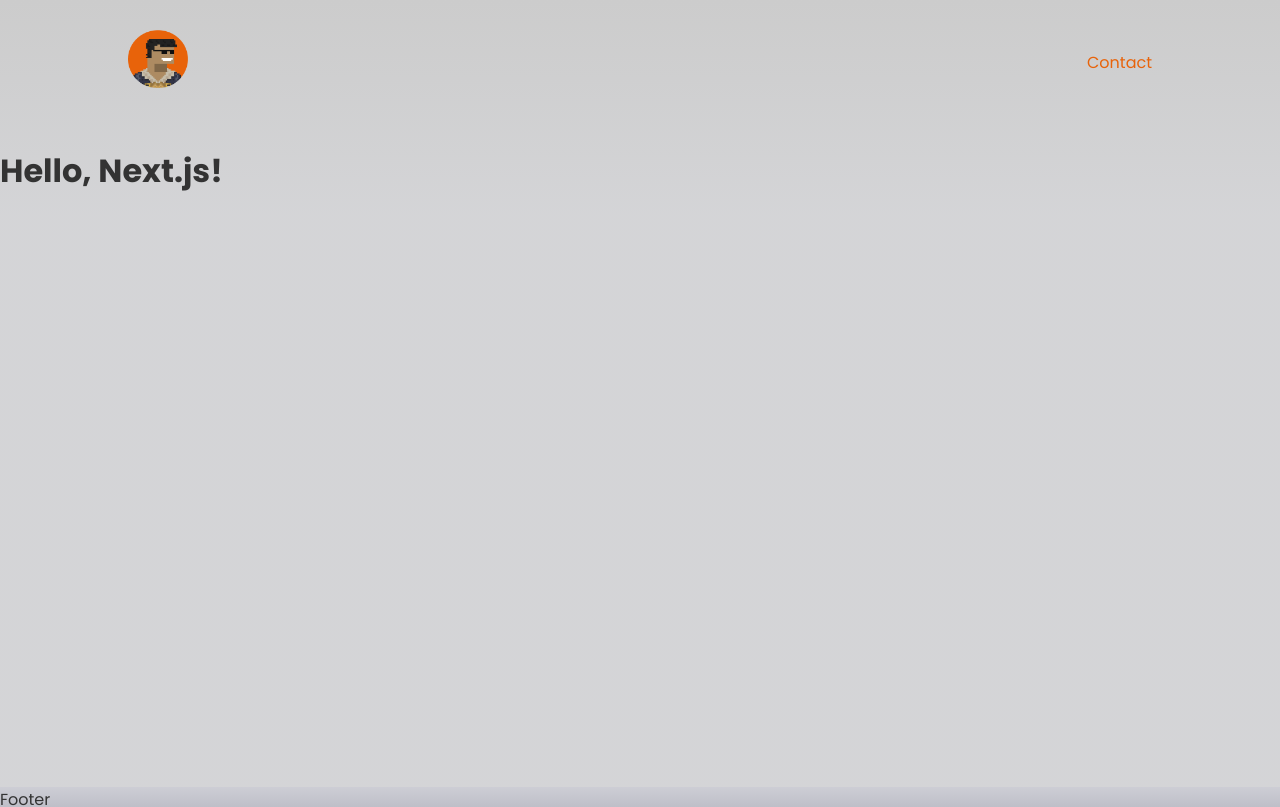
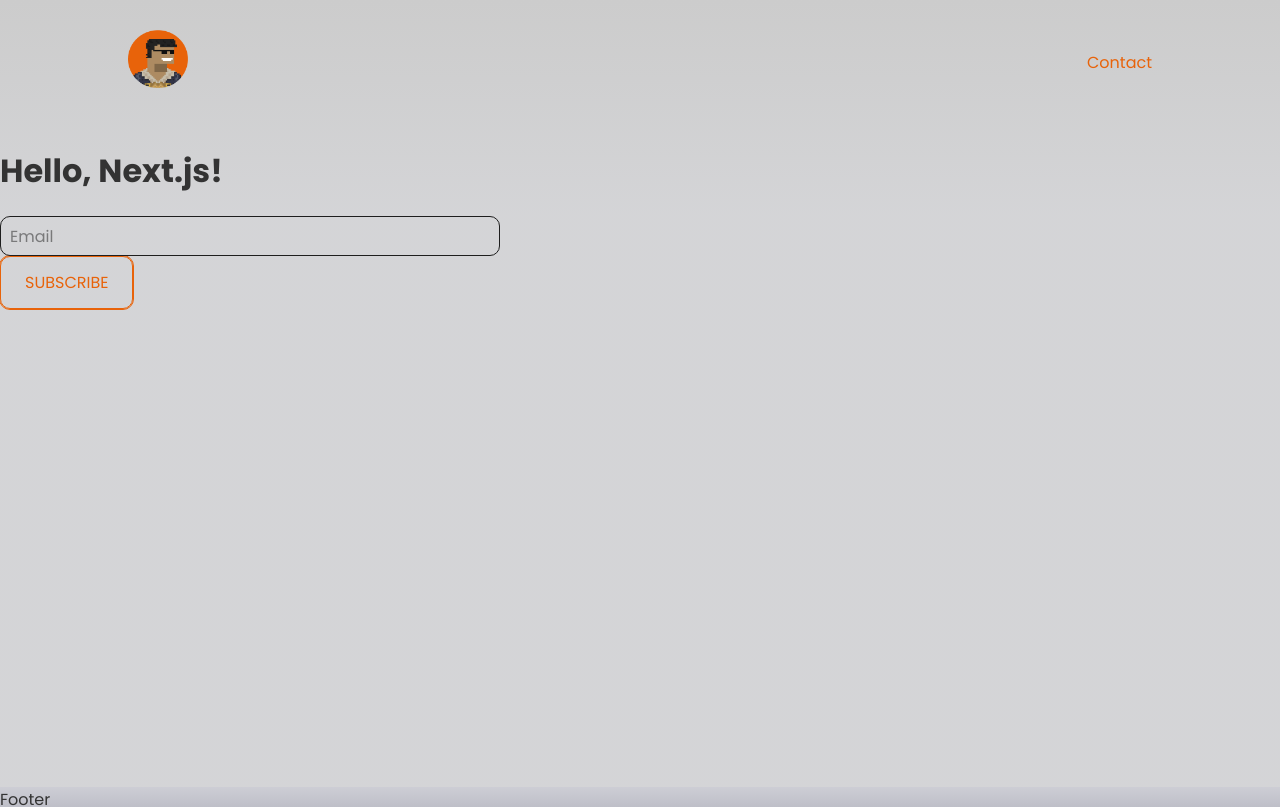
Before and after one commit to dubeyKartikay/m-lange-blog, a Next.js app: page / in a window 1280 px wide. Shown: the top 807 px of the page. Built offline with nearby package versions, Linux system fonts and the light colour scheme.

Commit message:
subscribe button and input fielf added

```diff
--- a/app/page.jsx
+++ b/app/page.jsx
@@ -1,7 +1,13 @@
 import Navbar from "../components/Navbar/Navbar";
 import styles from "../styles/app/page.module.scss";
+import SubscribeButton from "../components/SubscribeButton/SubscribeButton";
+import Subscribe from "../components/Subscribe/Subscribe";
 export default function Page() {
-    return <div className={styles.page}>
+  return (
+    <div className={styles.page}>
       <h1>Hello, Next.js!</h1>
-    </div>;
-  }
+      <Subscribe/>
+      <SubscribeButton />
+    </div>
+  );
+}
--- /dev/null
+++ b/components/Button/Button.jsx
@@ -0,0 +1,9 @@
+'use client';
+import styles from "./Button.module.scss";
+export default function Button({ onClick, text }) {
+  return (
+    <div className={styles.btn}>
+      <div onClick={onClick} className={styles.btnHollow}>{text}</div>
+    </div>
+  );
+}
--- /dev/null
+++ b/components/Button/Button.module.scss
@@ -0,0 +1,39 @@
+@import "../../styles/utils.scss";
+.btn {
+  cursor: pointer;
+  display: inline-block;
+  color: $color-primary;
+  // width: 80px;
+  // height: 30px;
+}
+.btnHollow {
+  padding: 0.8rem 1.5rem;
+  width: 100%;
+  height: 100%;
+  border: 0.2px solid;
+  text-transform: uppercase;
+  border-color: $color-primary;
+  border-radius: 10px;
+  box-shadow: inset 0 0 20px rgba($color-primary, 0);
+  outline: 1px solid;
+  outline-color: $color-primary;
+  outline-offset: 0px;
+  text-shadow: none;
+  transition: all 1250ms cubic-bezier(0.19, 1, 0.22, 1);
+}
+
+.btnHollow:hover {
+  -webkit-backface-visibility: hidden;
+  -webkit-perspective: 1000;
+  perspective: 1000;
+  backface-visibility: hidden;
+  border: 1px solid;
+  color: white;
+  background-color: $color-primary;
+  border-color: $color-primary;
+  box-shadow: inset 0 0 20px 1px rgba($color-primary ,0.5),
+    0 0 20px rgba($color-primary, 0.2);
+  outline-color: rgba($color-primary, 0);
+  outline-offset: 15px;
+  text-shadow: 1px 1px 2px rgba($color-primary ,0.2);
+}
--- /dev/null
+++ b/components/Subscribe/Subscribe.jsx
@@ -0,0 +1,10 @@
+// 'use client';
+import styles from "./Subscribe.module.scss";
+export default function Subscribe() {
+  return (
+    <div className={styles.sub}>
+        <input id="subscribe" placeholder=' ' type="text" />
+        <span>Email</span>
+    </div>
+  )
+}
--- /dev/null
+++ b/components/Subscribe/Subscribe.module.scss
@@ -0,0 +1,61 @@
+@import "../../styles/utils.scss";
+.sub {
+  min-width: 300px;
+  width: 70%;
+  max-width: 500px;
+  height: 40px;
+  position: relative;
+  input {
+    border-radius: 10px;
+    background: transparent;
+    font-size: $font-small;
+    padding: 10px 20px;
+    // border: none;
+    width: 100%;
+    height: 100%;
+    border: 1px solid $color-light;
+    color: $color-light;
+
+    @media (prefers-color-scheme: light) {
+        border: 1px solid $color-dark;
+        color: $color-dark;
+    }
+
+    &:focus,
+    &:not(:placeholder-shown) {
+      // border: none;
+      outline: none;
+      + span {
+        color: $color-dark;
+        background: $color-light;
+        @media (prefers-color-scheme: light) {
+            color: $color-light;
+            background: $color-dark;
+        }
+        border-radius: 5px;
+        transform: translate(-5px, -20px) scale(0.75);
+        padding: 0 5px;
+      }
+    }
+
+    &:focus {
+      box-shadow: inset 0 0 10px 1px rgba($color-light, 0.5),
+        0 0 10px rgba($color-light, 0.2);
+        @media (prefers-color-scheme: light) {
+            box-shadow: inset 0 0 10px 1px rgba($color-dark, 0.5),
+              0 0 10px rgba($color-dark, 0.2);
+        }
+    }
+  }
+  span {
+    color: rgba($color-light,0.5);
+    @media (prefers-color-scheme: light) {
+        color: rgba($color-dark,0.5);
+    }
+    z-index: 2;
+    position: absolute;
+    top: 20%;
+    left: 10px;
+    transition: all 0.1s;
+  }
+}
--- /dev/null
+++ b/components/SubscribeButton/SubscribeButton.jsx
@@ -0,0 +1,14 @@
+'use client';
+import styles from "./SubscribeButton.module.scss";
+import Button from "../Button/Button";
+export default function SubscribeButton() {
+  const handleSubmit = ()=>{
+
+  }
+
+  return (
+    <div>
+    <Button onClick={handleSubmit } text = "Subscribe" />
+    </div>
+  )
+}
--- a/styles/globals.scss
+++ b/styles/globals.scss
@@ -2,6 +2,8 @@
 
 html,
 body {
+    // $prefers-color-scheme: dark !global;
+  @include setPrefersColorScheme();
   padding: 0;
   margin: 0;
   max-width: 100vw !important;
--- a/styles/utils.scss
+++ b/styles/utils.scss
@@ -1,10 +1,43 @@
+$prefers-color-scheme: light;
 $font-small: 16px;
-$bg-gradient: linear-gradient(180deg, rgba(0, 0, 0, 0.2) 0%, rgba(40, 42, 54, 0.2) 21.7%);
+$bg-gradient: linear-gradient(
+  180deg,
+  rgba(0, 0, 0, 0.2) 0%,
+  rgba(40, 42, 54, 0.2) 21.7%
+);
 $color-primary: #e8630a;
-$footer-gradient:linear-gradient(180deg, rgba(56, 58, 87, 0.25) 0%, #383A57 100%);
-@mixin set-background ($args...) {
-    @media (prefers-color-scheme: dark) {
-        background : #1E1E1E $args;
-    }
-    background : #ffffff $args;
+$footer-gradient: linear-gradient(
+  180deg,
+  rgba(56, 58, 87, 0.25) 0%,
+  #383a57 100%
+);
+$button-gradient: linear-gradient(
+  90deg,
+  #e38748 3.47%,
+  #e8630a 49.31%,
+  #ad4500 100%
+);
+$color-light: #d3d3d3;
+$color-dark: #1e1e1e;
+
+@mixin set-background($args...) {
+
+  @media (prefers-color-scheme: dark) {
+    background: #1e1e1e $args;
+  }
+  background: #ffffff $args;
+  @include setPrefersColorScheme();
 }
+@mixin setPrefersColorScheme {
+  @media (prefers-color-scheme: dark) {
+    $prefers-color-scheme: dark !global;
+  }
+  $prefers-color-scheme: light !global;
+}
+
+@function setColor($light, $dark) {
+  @if ($prefers-color-scheme == dark) {
+    @return $dark;
+  }
+  @return $light;
+}
```
Also changed, not shown: components/SubscribeButton/SubscribeButton.module.scss (added).
